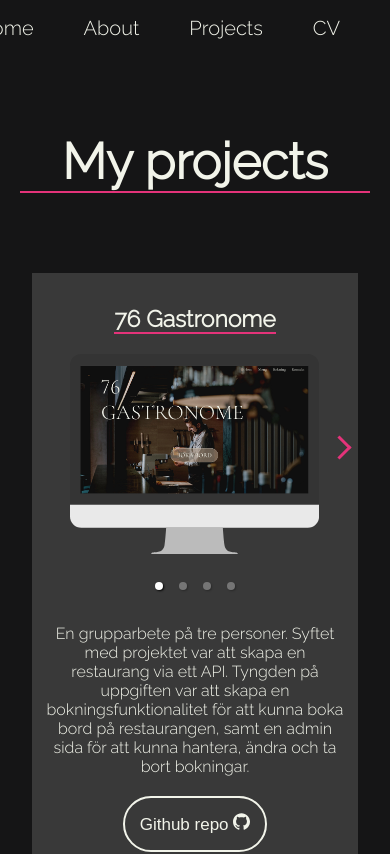
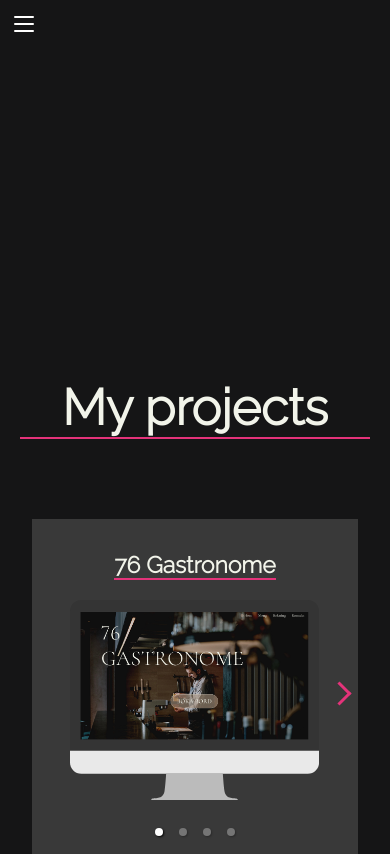
Before and after one commit to Cassandrabook/portfolio, a React (Create React App) app: page /projects in a window 390 px wide. Shown: the top 854 px of the page. Built offline with nearby package versions, Linux system fonts and the light colour scheme; a web font is replaced by a local one.

Commit message:
added hamburger menu

```diff
--- a/package.json
+++ b/package.json
@@ -16,6 +16,7 @@
     "@types/react-dom": "^18.0.11",
     "axios": "^1.3.4",
     "babel-plugin-macros": "^3.1.0",
+    "hamburger-react": "^2.5.0",
     "react": "^18.2.0",
     "react-dom": "^18.2.0",
     "react-icons": "^4.8.0",
--- a/src/components/Nav/Nav.tsx
+++ b/src/components/Nav/Nav.tsx
@@ -1,29 +1,80 @@
 import { Link } from "react-router-dom";
+import { Squash as Hamburger } from "hamburger-react";
 import "./nav.scss";
+import { useState } from "react";
 
 export function Navmenu() {
+  const [isOpen, setOpen] = useState(Boolean);
+  const onClick = () => {
+    setOpen(!isOpen);
+  };
   return (
     <>
-      <section className="navbar">
-        <nav className="navbar__container">
+      <div onClick={onClick}>
+        <Hamburger
+          toggled={isOpen}
+          toggle={setOpen}
+          size={20}
+          direction="left"
+          duration={0.4}
+          distance="lg"
+          color="#fff"
+          easing="ease-in"
+          onToggle={(toggled: any) => {
+            if (toggled) {
+              setOpen(true);
+            } else {
+              setOpen(false);
+            }
+          }}
+          rounded
+          label="Show menu"
+          hideOutline={false}
+        ></Hamburger>
+      </div>
+
+      <div className={isOpen ? "navActive" : "navbar"}>
         <ul className="navbar__menu">
-            <li>
-              <Link to={"/"} className="navbar__content">
+          <li className="navbar__list">
+            <Link
+              onClick={() => {
+                setOpen(false);
+              }}
+              to={"/"}
+              className="navbar__list__content"
+            >
               Home
             </Link>
-              <Link to={"/about"} className="navbar__content">
+            <Link
+              onClick={() => {
+                setOpen(false);
+              }}
+              to={"/about"}
+              className="navbar__list__content"
+            >
               About
             </Link>
-              <Link to={"/projects"} className="navbar__content">
+            <Link
+              onClick={() => {
+                setOpen(false);
+              }}
+              to={"/projects"}
+              className="navbar__list__content"
+            >
               Projects
             </Link>
-              <Link to={"/cv"} className="navbar__content">
+            <Link
+              onClick={() => {
+                setOpen(false);
+              }}
+              to={"/cv"}
+              className="navbar__list__content"
+            >
               CV
             </Link>
           </li>
         </ul>
-        </nav>
-      </section>
+      </div>
     </>
   );
 }
--- a/src/components/Nav/nav.scss
+++ b/src/components/Nav/nav.scss
@@ -3,22 +3,36 @@
 @use "./../../styling/fonts" as f;
 
 .navbar {
-  width: 100%;
+  @include b.medium-nav {
+    transform: translateX(-100%);
+    transition: ease-in 0.4s;
+  }
+
+  &__menu {
     display: flex;
-  justify-content: flex-end;
-  height: 100px;
+    justify-content: center;
+    text-align: center;
 
-  li {
-    list-style: none;
+    @include b.medium {
+      justify-content: end;
+      margin-right: 50px;
+    }
+  }
+
+  &__list {
     display: flex;
-    gap: 50px;
-    margin-right: 50px;
-    font-size: f.$nav-fontsize;
+    flex-direction: column;
+    gap: 40px;
+    font-size: 20px;
+    margin-bottom: 50px;
+
+    @include b.medium {
+      flex-direction: row;
     }
 
     &__content {
+      text-decoration: none;
       color: c.$text-color;
-    text-decoration: none;
       transition: all ease 0.3s;
     }
 
@@ -27,3 +41,133 @@
       font-size: f.$nav-hover;
     }
   }
+}
+
+.navActive {
+  position: absolute;
+  width: 100%;
+  z-index: 1;
+
+  @include b.medium-nav {
+    background-color: c.$background-color;
+    width: 100%;
+    transform: translateX(0%);
+    transition: ease-out 0.4s;
+    position: absolute;
+    z-index: 3;
+  }
+}
+
+.hamburger-react {
+  display: block;
+
+  @include b.medium {
+    display: none;
+  }
+}
+
+// .navbar {
+//   display: none;
+
+//   @include b.medium {
+//     display: block;
+//     position: absolute;
+//     z-index: 4;
+//     top: 0;
+//   }
+
+//   &__menu {
+//     display: flex;
+//     justify-content: start;
+
+//     @include b.medium {
+//       justify-content: end;
+//     }
+//   }
+
+//   &__list {
+//     display: flex;
+//     flex-direction: column;
+//     gap: 20px;
+//     font-size: f.$nav-fontsize;
+
+//     @include b.medium {
+//       flex-direction: row;
+//     }
+
+//     &__content {
+//       text-decoration: none;
+//       color: c.$text-color;
+//     }
+//   }
+// }
+
+// .navActive {
+//   background-color: #4f81b4e4;
+//   width: 200px;
+//   transform: translateX(0%);
+//   transition: ease-out 0.4s;
+//   position: absolute;
+
+//   @include b.medium {
+//     position: absolute;
+//     width: 100%;
+//     z-index: 4;
+//   }
+// }
+
+// .navbar {
+//   transform: translateX(-100%);
+//   transition: ease-in 0.4s;
+
+//   @include b.medium {
+//     position: absolute;
+//     width: 100%;
+//     z-index: 1;
+//   }
+
+//   li {
+//     list-style: none;
+//     display: flex;
+//     gap: 50px;
+//     margin-right: 50px;
+//     font-size: f.$nav-fontsize;
+//   }
+
+//   &__content {
+//     color: c.$text-color;
+//     text-decoration: none;
+//     transition: all ease 0.3s;
+//   }
+
+//   &__content:hover {
+//     color: c.$my-pop-color;
+//     font-size: f.$nav-hover;
+//   }
+// }
+
+// // .navbar {
+// //   position: absolute;
+// //   width: 100%;
+// //   z-index: 1;
+// // }
+// // @media screen and (max-width: 768px) {
+// //   .navbar {
+// //     transform: translateX(-100%);
+// //     transition: ease-in 0.4s;
+// //   }
+// // }
+
+// .navActive {
+//   background-color: #4f81b4e4;
+//   width: 200px;
+//   transform: translateX(0%);
+//   transition: ease-out 0.4s;
+//   position: absolute;
+
+//   @include b.medium {
+//     position: absolute;
+//     width: 100%;
+//     z-index: 1;
+//   }
+// }
--- a/src/styling/_breakpoint.scss
+++ b/src/styling/_breakpoint.scss
@@ -1,5 +1,11 @@
 @mixin medium {
-    @media screen and (min-width: 768px){
-        @content;
-    }
+  @media screen and (min-width: 768px) {
+    @content;
+  }
 }
+
+@mixin medium-nav {
+  @media screen and (max-width: 768px) {
+    @content;
+  }
+}
```
Also changed, not shown: 1 other file (tests, documents, lock files or other folders). Lines whose indentation alone changed are shown as unchanged.
